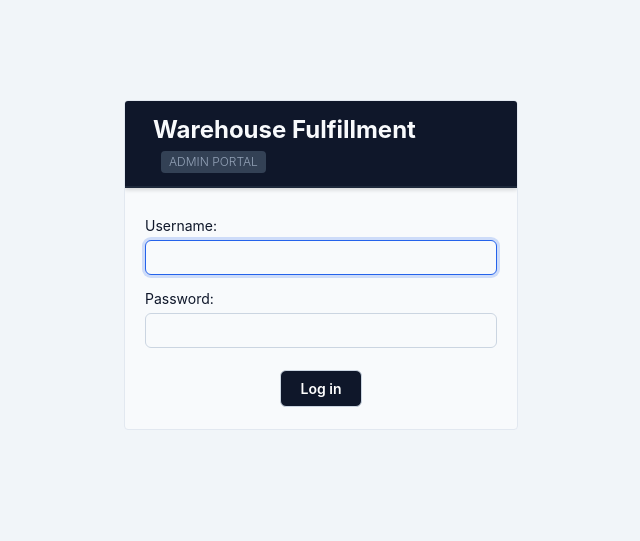
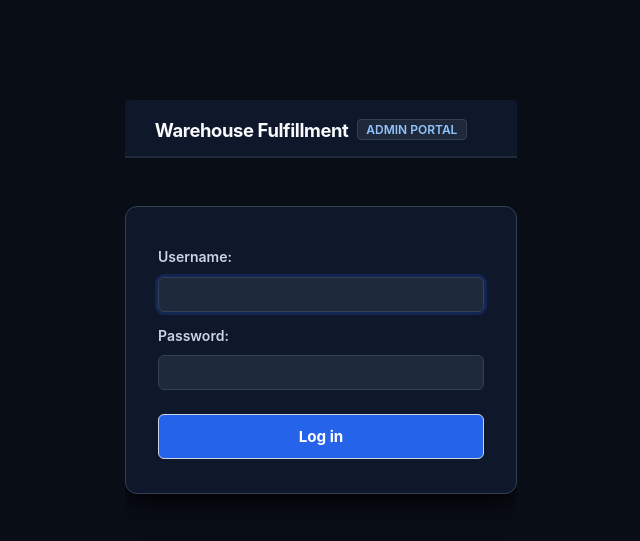
Before and after one commit to harsh23111157/warehouse, a Django app: a page that uses templates/admin/base_site.html in a window 1280 px wide. Shown: the top 541 px of the page, without its empty margins (319-959 px from the left). Run offline with Django 5.2, Linux system fonts and the light colour scheme.

Commit message:
fix(admin): polish login card layout and add ensure_superuser command for automated Render login

```diff
--- a/render.yaml
+++ b/render.yaml
@@ -2,7 +2,7 @@ services:
   - type: web
     name: warehouse-fulfillment
     env: python
-    buildCommand: "pip install -r requirements.txt && python manage.py migrate && python manage.py loaddata sample_warehouse_data.json && python manage.py collectstatic --no-input"
+    buildCommand: "pip install -r requirements.txt && python manage.py migrate && python manage.py loaddata sample_warehouse_data.json && python manage.py ensure_superuser && python manage.py collectstatic --no-input"
     startCommand: "gunicorn config.wsgi:application"
     envVars:
       - key: PYTHON_VERSION
--- a/templates/admin/base_site.html
+++ b/templates/admin/base_site.html
@@ -10,9 +10,9 @@
 
 {% block branding %}
   <div id="site-name">
-    <a href="{% url 'admin:index' %}">
-      <span style="font-weight: 700; color: #f8fafc;">Warehouse Fulfillment</span>
-      <span style="background: #334155; color: #94a3b8; font-size: 0.75rem; padding: 0.2rem 0.5rem; border-radius: 4px; margin-left: 0.5rem; text-transform: uppercase;">Admin Portal</span>
+    <a href="{% url 'admin:index' %}" style="display: inline-flex; align-items: center; gap: 0.5rem; text-decoration: none;">
+      <span style="font-weight: 700; color: #f8fafc; font-size: 1.15rem; letter-spacing: -0.02em;">Warehouse Fulfillment</span>
+      <span style="background: #1e293b; color: #93c5fd; border: 1px solid #334155; font-size: 0.75rem; font-weight: 600; padding: 0.15rem 0.55rem; border-radius: 4px; text-transform: uppercase; white-space: nowrap;">Admin Portal</span>
     </a>
   </div>
 {% endblock %}
--- /dev/null
+++ b/warehouse/management/__init__.py
@@ -0,0 +1 @@
+# Management package
--- /dev/null
+++ b/warehouse/management/commands/__init__.py
@@ -0,0 +1 @@
+# Management commands package
--- a/warehouse/static/warehouse/admin_custom.css
+++ b/warehouse/static/warehouse/admin_custom.css
@@ -292,3 +292,72 @@ ul.object-tools a {
 ul.object-tools a:hover {
   background: var(--default-button-hover-bg) !important;
 }
+
+/* 8. Dedicated Login Screen Polish */
+body.login {
+  background: #090d16 !important;
+}
+
+body.login #container {
+  background: transparent !important;
+  border: none !important;
+}
+
+body.login #content {
+  background: #0f172a !important;
+  border: 1px solid #334155 !important;
+  border-radius: 12px !important;
+  box-shadow: 0 20px 25px -5px rgba(0, 0, 0, 0.5), 0 8px 10px -6px rgba(0, 0, 0, 0.5) !important;
+  padding: 2rem !important;
+  max-width: 420px !important;
+  margin: 3rem auto !important;
+}
+
+body.login .form-row label {
+  color: #cbd5e1 !important;
+  font-weight: 600 !important;
+  font-size: 0.875rem !important;
+  margin-bottom: 0.35rem !important;
+}
+
+body.login .form-row input {
+  background: #1e293b !important;
+  color: #f8fafc !important;
+  border: 1px solid #334155 !important;
+  width: 100% !important;
+  box-sizing: border-box !important;
+}
+
+body.login .submit-row {
+  padding: 1rem 0 0 0 !important;
+  margin: 0 !important;
+  background: transparent !important;
+  border: none !important;
+  text-align: center !important;
+}
+
+body.login .submit-row input {
+  width: 100% !important;
+  background: #2563eb !important;
+  color: #ffffff !important;
+  font-weight: 700 !important;
+  padding: 0.75rem !important;
+  border-radius: 6px !important;
+  font-size: 0.95rem !important;
+  cursor: pointer !important;
+}
+
+body.login .submit-row input:hover {
+  background: #1d4ed8 !important;
+}
+
+body.login .errornote {
+  background: rgba(220, 38, 38, 0.15) !important;
+  border: 1px solid #dc2626 !important;
+  color: #fca5a5 !important;
+  border-radius: 6px !important;
+  padding: 0.75rem 1rem !important;
+  font-size: 0.85rem !important;
+  font-weight: 500 !important;
+  margin-bottom: 1.25rem !important;
+}
```
Also changed, not shown: warehouse/management/commands/ensure_superuser.py (added, +23 -0 lines).
